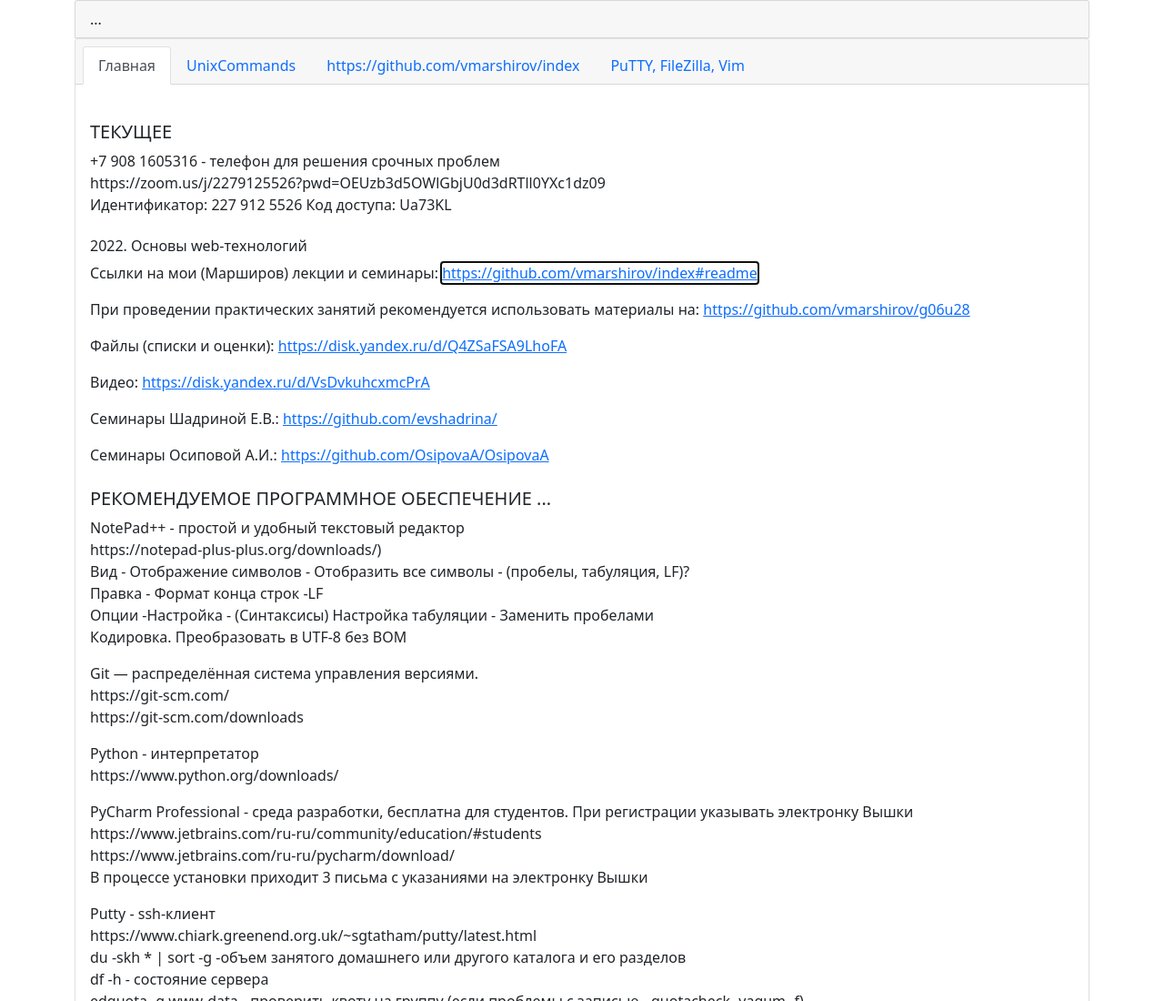
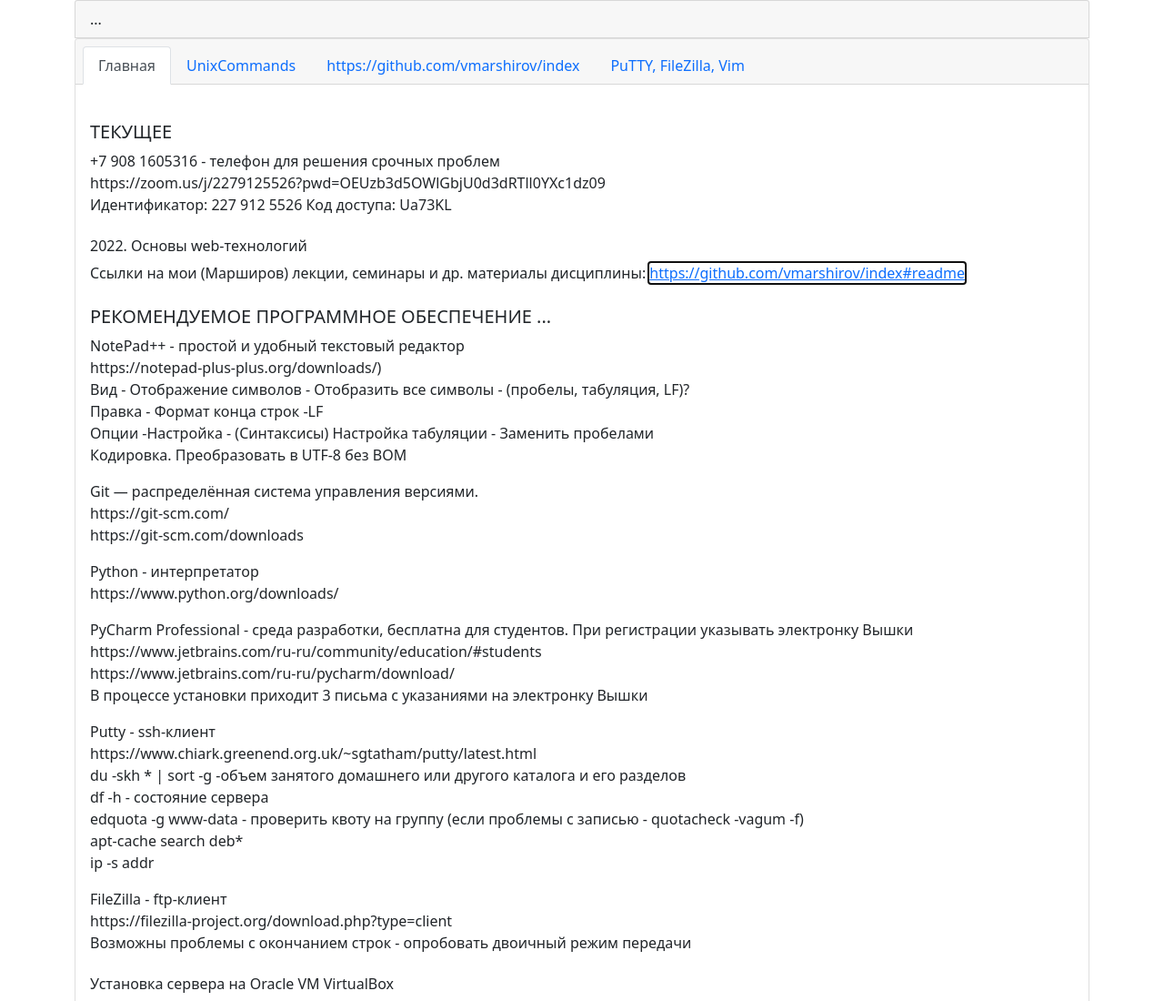
Before and after one commit to vmarshirov/index, a plain HTML site: page index.html in a window 1280 px wide. Shown: the top 1100 px of the page at 91% size. Drawn offline with nearby package versions, Linux system fonts and the light colour scheme.

Commit message:
Update index.html

```diff
--- a/index.html
+++ b/index.html
@@ -60,32 +60,9 @@
             <div>
                 <h6>2022. Основы web-технологий</h6>
                 <div>
-                    <p> Ссылки на мои (Марширов) лекции и семинары: <a
+                    <p> Ссылки на мои (Марширов) лекции, семинары и др. материалы дисциплины: <a
                             href="https://github.com/vmarshirov/index#readme" autofocus>https://github.com/vmarshirov/index#readme</a>
                     </p>
-
-                    <p>При проведении практических занятий рекомендуется использовать материалы на: <a href="https://github.com/vmarshirov/g06u28">https://github.com/vmarshirov/g06u28</a> </p>
-
-                    <p>Файлы (списки и оценки): <a
-                            href="https://disk.yandex.ru/d/Q4ZSaFSA9LhoFA"
-                            autofocus>https://disk.yandex.ru/d/Q4ZSaFSA9LhoFA</a>
-                    </p>
-
-                    <p>Видео: <a
-                            href="https://disk.yandex.ru/d/VsDvkuhcxmcPrA">https://disk.yandex.ru/d/VsDvkuhcxmcPrA</a>
-                    </p>
-                </div>
-
-                <div>
-                    <p>Семинары Шадриной Е.В.: <a href="https://github.com/evshadrina/">https://github.com/evshadrina/</a>
-                    </p>
-                </div>
-
-                <div>
-                <p>Семинары Осиповой А.И.: <a href="https://github.com/OsipovaA/OsipovaA">https://github.com/OsipovaA/OsipovaA</a>
-                </div>
-
-
             </div>
 
 
```
